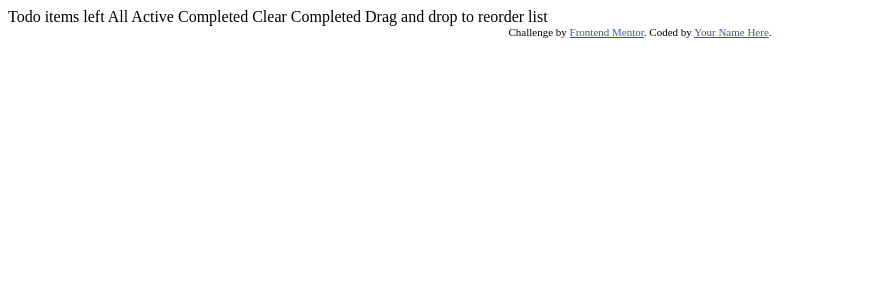
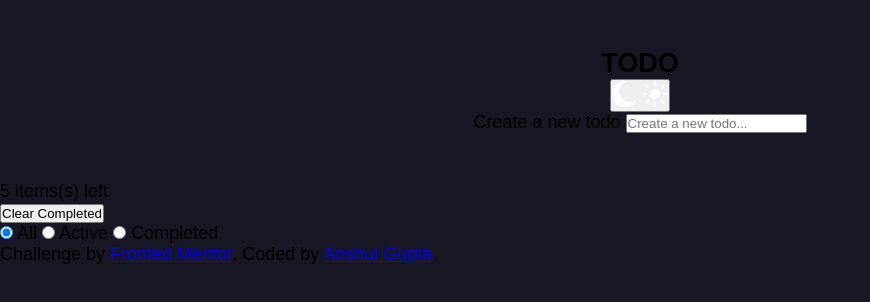
Before and after one commit to Anshul1720/todo-app-main, a plain HTML site: page index.html in a window 1280 px wide. Shown: the whole page, without its empty margins (0-870 px from the left). Drawn offline with Linux system fonts and the light colour scheme.

Commit message:
Html Completed

```diff
--- a/index.html
+++ b/index.html
@@ -1,36 +1,71 @@
 <!DOCTYPE html>
 <html lang="en">
-<head>
-  <meta charset="UTF-8">
-  <meta name="viewport" content="width=device-width, initial-scale=1.0"> <!-- displays site properly based on user's device -->
+  <head>
+    <meta charset="UTF-8" />
+    <meta name="viewport" content="width=device-width, initial-scale=1.0" />
+    <link rel="stylesheet" href="style.css" />
+    <link
+      rel="icon"
+      type="image/png"
+      sizes="32x32"
+      href="./images/favicon-32x32.png"
+    />
+    <title>Frontend Mentor | Todo app</title>
+  </head>
+  <body>
 
-  <link rel="icon" type="image/png" sizes="32x32" href="./images/favicon-32x32.png">
+    <div class="main-container">
+      <div class="todo">
+        <header class="header">
+          <section class="logo">
+            <h2 class="logo-title">TODO</h2>
+            <button class="btn btn--theme" id="theme-toggle">
+              <img class="theme-icon" src="./images/icon-moon.svg" alt="moon icon to apply dark mode" />
+              <img src="./images/icon-sun.svg" alt="sun icon to apply light mode" />
+            </button>
+          </section>
+          <div class="todo-header">
+            <div class="todo-circle">
+            </div>
+            <label for="todo-input">Create a new todo</label>
+            <input type="text" class="todo-input" name="todo-input" id="todo-input" placeholder="Create a new todo..." />
+          </div>
+        </header>
 
-  <title>Frontend Mentor | Todo app</title>
+        <main class="main">
+          <ul class="todo-list" id="todo-list">
+            <!-- items added by JavaScript -->
+          </ul>
+          <div class="todo-filters">
+            <div class="todo-filters-sides">
+              <p class="btn"><span id="items-left">5</span> items(s) left</p>
+              <button class="btn btn--clear" id="clear-completed">Clear Completed</button>
+            </div>
+            <div class="todo-filters-center">
+              <input type="radio" name="filter" id="all" value="all" class="btn btn--bold" checked>
+              <label class="btn btn--bold" for="all">All</label>
 
-  <!-- Feel free to remove these styles or customise in your own stylesheet 👍 -->
-  <style>
-    .attribution { font-size: 11px; text-align: center; }
-    .attribution a { color: hsl(228, 45%, 44%); }
-  </style>
-</head>
-<body>
+              <input type="radio" name="filter" id="active" value="active" class="btn btn--bold">
+              <label class="btn btn--bold" for="active">Active</label>
 
-  Todo
+              <input type="radio" name="filter" id="completed" value="completed" class="btn btn--bold">
+              <label class="btn btn--bold" for="completed">Completed</label>
+            </div>
+          </div>
+        </main>
 
-  <!-- Add dynamic number --> items left
+        <footer>
+          <div class="attribution">
+            <p>
+              Challenge by
+              <a href="https://www.frontendmentor.io?ref=challenge"
+                 target="_blank"
+                 >Fronted Mentor</a>. Coded by <a href="https://github.com/Anshul1720">Anshul Gupta</a>.
+            </p>
+          </div>
+        </footer>
+      </div>
+    </div>
 
-  All
-  Active
-  Completed
-
-  Clear Completed
-
-  Drag and drop to reorder list
-
-  <div class="attribution">
-    Challenge by <a href="https://www.frontendmentor.io?ref=challenge" target="_blank">Frontend Mentor</a>.
-    Coded by <a href="#">Your Name Here</a>.
-  </div>
-</body>
+  </body>
 </html>
--- /dev/null
+++ b/style.css
@@ -0,0 +1,45 @@
+* {
+  box-sizing: border-box;
+  padding: 0;
+  margin: 0;
+}
+
+body {
+    font-family: 'Josefin Sans', sans-serif;
+    background-color: hsl(235, 21%, 11%);
+    font-size: 18px;
+}
+
+.image {
+  width: 100%;
+  top: 30%;
+}
+
+.header {
+  margin: 1rem;
+  padding: 2rem 2rem;
+  text-align: center;
+}
+
+.title {
+    font-family: 'Josefin Sans', sans-serif;
+    font-size: 2.5rem;
+    font-weight: 900;
+    color: white;
+    display: inline-block;
+    padding: 1rem 1rem;
+    vertical-align: middle;
+    margin-right: 20rem;
+    margin-top: -30rem;
+}
+
+.theme {
+  font-family: Josefin Sans;
+    font-size: 2rem;
+    font-weight: 900;
+    color: white;
+    display: inline-block;
+    padding: 1rem 1rem;
+    vertical-align: middle;
+    margin-top: -30rem;
+}
```
